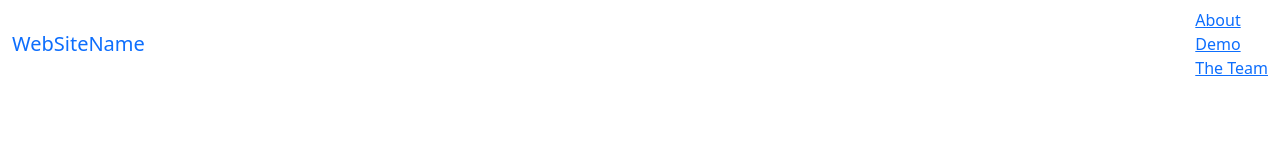
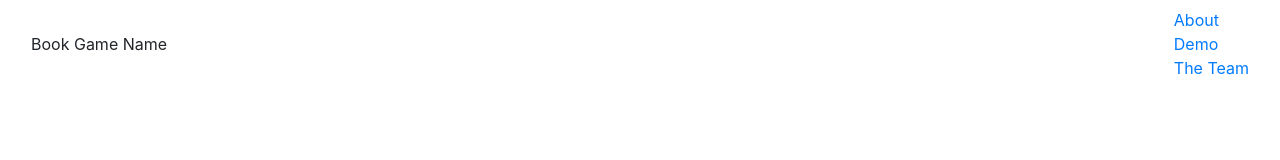
Before and after one commit to jlperkins/588-final, a plain HTML site: page demo.html in a window 1280 px wide. Drawn offline with nearby package versions, Linux system fonts and the light colour scheme.

Commit message:
Styling again

```diff
--- a/demo.html
+++ b/demo.html
@@ -6,23 +6,22 @@
         <meta name="viewport" content="width=device-width, initial-scale=1">
 
         <!-- Bootstrap CSS -->
-        <link href="https://cdn.jsdelivr.net/npm/bootstrap@5.0.0-beta3/dist/css/bootstrap.min.css" rel="stylesheet" integrity="sha384-eOJMYsd53ii+scO/bJGFsiCZc+5NDVN2yr8+0RDqr0Ql0h+rP48ckxlpbzKgwra6" crossorigin="anonymous">
+        <link rel="stylesheet" href="https://cdn.jsdelivr.net/npm/bootstrap@4.5.3/dist/css/bootstrap.min.css" integrity="sha384-TX8t27EcRE3e/ihU7zmQxVncDAy5uIKz4rEkgIXeMed4M0jlfIDPvg6uqKI2xXr2" crossorigin="anonymous">
+        <link rel="stylesheet" href="styles.css">
 
         <title>588 Final</title>
     </head>
     <body>
         <nav class="navbar navbar-default">
             <div class="container-fluid">
-                <div class="navbar-header">
-                    <a class="navbar-brand" href="#">WebSiteName</a>
-                </div>
+                <div class="navbar-header">Book Game Name</div>
                 <ul class="nav navbar-nav">
-                    <li><a href="index.html">About</a></li>
-                    <li class="active"><a href="demo.html">Demo</a></li>
+                    <li class="active"><a href="index.html">About</a></li>
+                    <li><a href="demo.html">Demo</a></li>
                     <li><a href="team.html">The Team</a></li>
                 </ul>
             </div>
-          </nav>
+        </nav>
 
 
         <!-- Bootstrap Bundle with Popper-->
```
Also changed, not shown: index.html (+2 -4 lines), team.html (+6 -7 lines).
